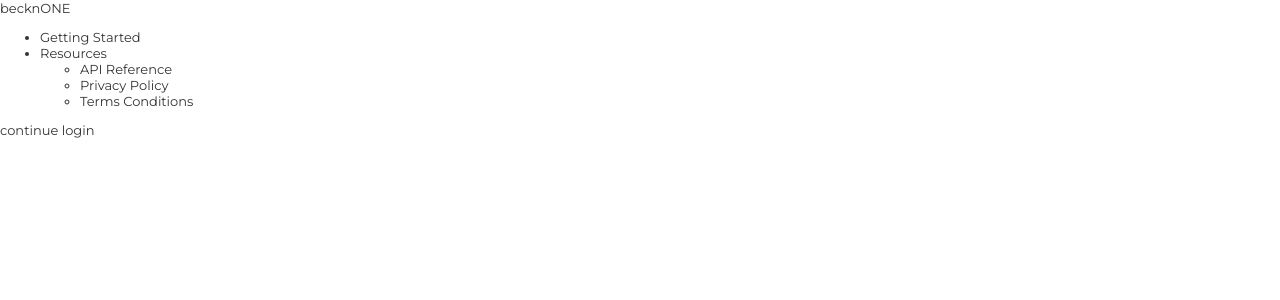
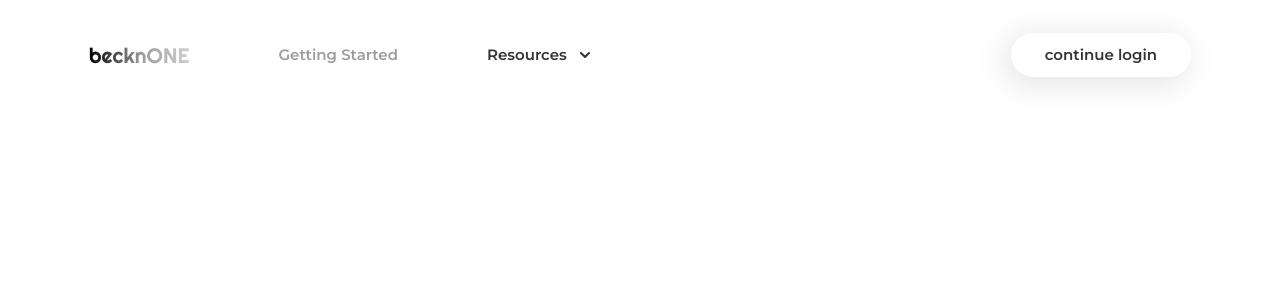
Before and after one commit to Vedsaga/beckn-one-website, a Vue app: page / in a window 1280 px wide. Shown: the top 300 px of the page. Built offline with nearby package versions, Linux system fonts and the light colour scheme.

Commit message:
:lipstick: Header design

```diff
--- a/src/App.vue
+++ b/src/App.vue
@@ -5,6 +5,7 @@
 <style lang="scss">
 :root {
   --text-color: #333;
+	--info-text-color: #9D9D9D;
   --bg-color: #fff;
 }
 
--- a/src/views/Home.vue
+++ b/src/views/Home.vue
@@ -1,38 +1,154 @@
 <template>
 	<header class="header">
-		<div class="header-left">
-			<div class="logo">
-				becknONE
-			</div>
 		<nav class="header-nav">
 			<ul>
-					<li><a href="#">
+				<li>
+					<a id="logo" class="header-link" href="#">
+						becknONE
+					</a>
+				</li>
+				<li>
+					<a class="header-link" href="#">
 						Getting Started
-					</a></li>
-					<li><a href="#">
+					</a>
+				</li>
+				<li class="dropdown">
+				  <span class="header-link dropdown-title">
 					  Resources
-						<ul class="span-list">
-							<li><a href="#">
+					  <img src="@/assets/svgs/dropdown.svg" alt="">
+				  </span>
+					<div class="dropdown-menu">
+						<ul>
+						<li>
+							<a href="#">
 								API Reference
-							</a></li>
-							<li><a href="#">
-								Privacy Policy
-							</a></li>
-							<li><a href="#">
-								Terms Conditions
-							</a></li>
+							</a>
+						</li>
+						<li>
+							<a href="#"> Privacy Policy
+							</a>
+						</li>
+						<li>
+							<a href="#">
+								Terms Conditions</a>
+						</li>
 					</ul>
-					</a></li>
+					</div>
+				</li>
 			</ul>
 		</nav>
-		</div>
-		<div class="header-right">
-			continue login
-		</div>
+		<div class="header-right">continue login</div>
 	</header>
 </template>
 <script>
 export default {
-	name: "Home"
+	name: "Home",
 };
 </script>
+<style lang="scss">
+body {
+	padding: 0 89px;
+}
+
+.header {
+	display: flex;
+	align-items: center;
+	justify-content: space-between;
+	height: 110px;
+
+	font-weight: 600;
+	font-size: 15px;
+	line-height: 18px;
+
+	&-nav {
+		& > ul {
+			display: flex;
+			align-items: center;
+			padding-left: 0;
+			gap: 69px;
+
+			li {
+				list-style: none;
+
+				&:nth-child(2) {
+					color: var(--info-text-color);
+				}
+			}
+
+
+		}
+	}
+
+	&-link {
+		padding: 5px 10px;
+	}
+
+	&-right {
+		box-shadow: -5px 5px 34px rgba(0, 0, 0, 0.13);
+		border-radius: 34px;
+		padding: 13px 34px;
+
+	}
+}
+
+#logo {
+	font-size: 21px;
+	line-height: 26px;
+	font-family: Righteous, cursive;
+	font-weight: 500;
+	background: linear-gradient(90deg, #000000 0%, #9E9E9E 48.44%, #DADADA 100%);
+	-webkit-background-clip: text;
+	-webkit-text-fill-color: transparent;
+	padding-left: 0;
+}
+
+.dropdown {
+	position: relative;
+
+	&-title {
+		cursor: pointer;
+		display: flex;
+		align-items: center;
+		gap: 13px;
+	}
+
+	&-menu {
+		display: grid;
+		box-shadow: -5px 5px 34px rgba(0, 0, 0, 0.13);
+		border-radius: 8px;
+
+		position: absolute;
+		transform: scale(0);
+		transform-origin: top;
+		transition: all 0.5s ease-in-out;
+		place-items: center;
+		padding: 20px;
+
+		ul {
+			display: flex;
+			flex-direction: column;
+			gap: 10px;
+			padding-left: 0;
+
+			li {
+				width: max-content;
+			}
+		}
+	}
+
+	&:hover {
+		.dropdown-menu {
+			transform: scale(1);
+		}
+
+		img {
+			transform: rotate(180deg);
+		}
+	}
+
+	img {
+		transition: all 0.5s ease-in-out;
+	}
+}
+
+</style>
```
Lines whose indentation alone changed are shown as unchanged.
